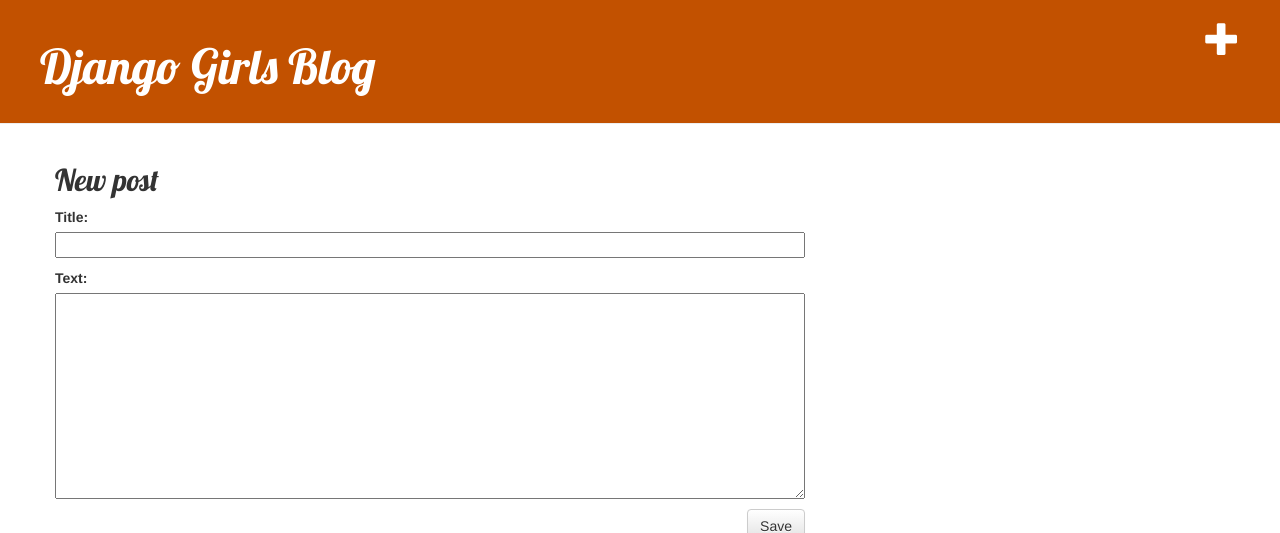
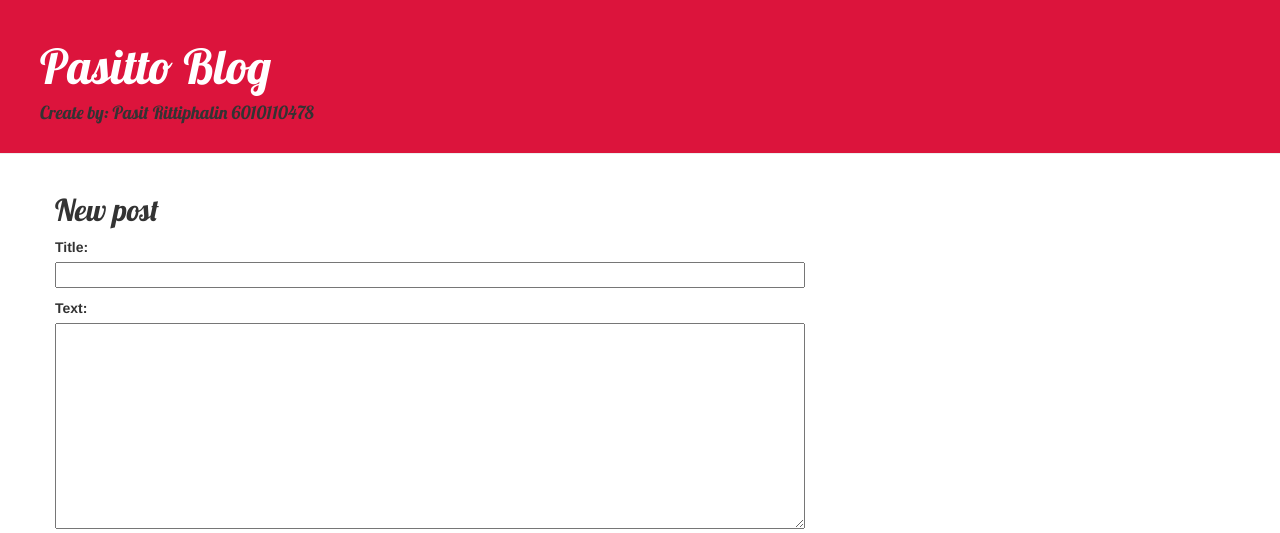
Before and after one commit to Pasitto/3SB04, a Django app: page /post/new/ in a window 1280 px wide. Shown: the top 533 px of the page. Run offline with Django 3.2, Linux system fonts and the light colour scheme; some libraries are stand-ins or nearby versions.

Commit message:
Change Color

```diff
--- a/blog/static/css/blog.css
+++ b/blog/static/css/blog.css
@@ -1,5 +1,5 @@
 .page-header {
-    background-color: #C25100;
+    background-color: #DC143C;
     margin-top: 0;
     padding: 20px 20px 20px 40px;
 }
--- a/blog/templates/blog/base.html
+++ b/blog/templates/blog/base.html
@@ -1,7 +1,7 @@
 {% load static %}
 <html>
     <head>
-        <title>Django Girls blog</title>
+        <title>Pasitto blog</title>
         <link rel="stylesheet" href="//maxcdn.bootstrapcdn.com/bootstrap/3.2.0/css/bootstrap.min.css">
         <link rel="stylesheet" href="//maxcdn.bootstrapcdn.com/bootstrap/3.2.0/css/bootstrap-theme.min.css">
         <link href='//fonts.googleapis.com/css?family=Lobster&subset=latin,latin-ext' rel='stylesheet' type='text/css'>
@@ -9,11 +9,11 @@
     </head>
     <body>
         <div class="page-header">
-            <a href="{% url 'post_new' %}" class="top-menu"><span class="glyphicon glyphicon-plus"></span></a>
             {% if user.is_authenticated %}
                 <a href="{% url 'post_new' %}" class="top-menu"><span class="glyphicon glyphicon-plus"></span></a>
             {% endif %}
-            <h1><a href="/">Django Girls Blog</a></h1>
+            <h1><a href="/">Pasitto Blog</a></h1>
+            <h4>Create by: Pasit Rittiphalin 6010110478</h4>
         </div>
         <div class="content container">
             <div class="row">
```
